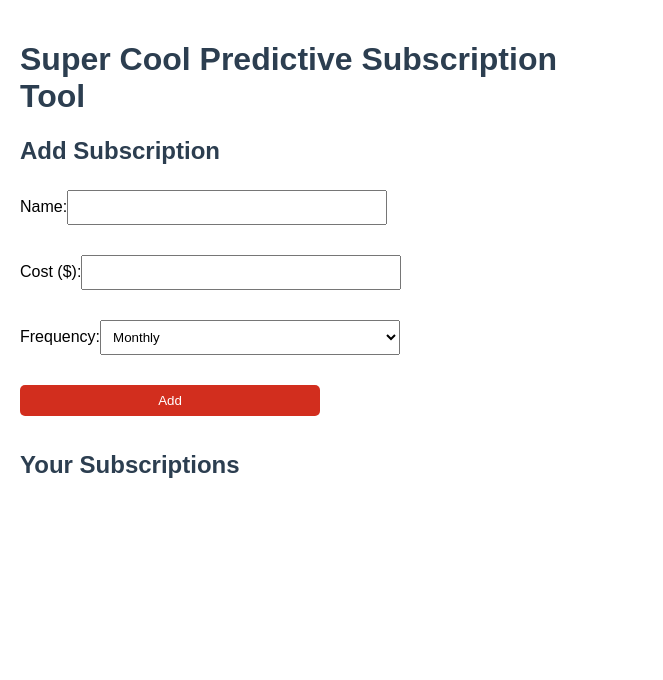
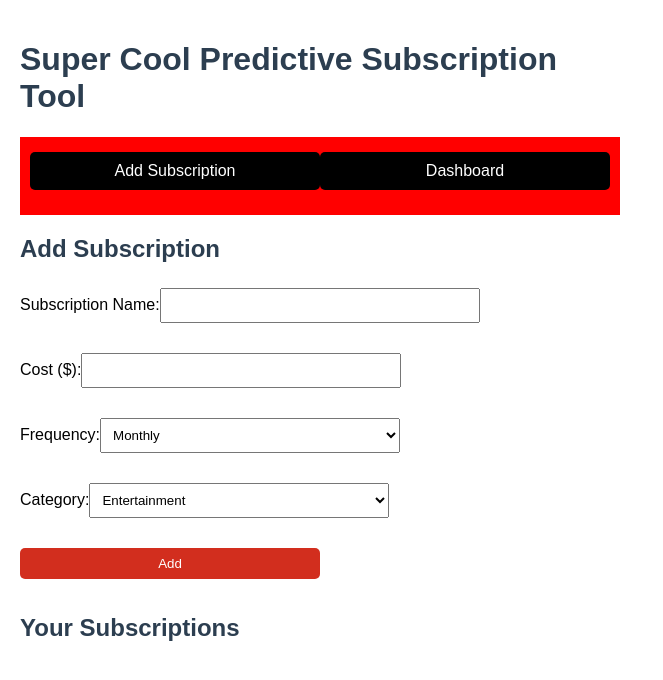
Before and after one commit to iSkewb/BreakFree, a React (Create React App) app in the folder predictive-subscription-tool/: page / in a window 1280 px wide. Shown: the top 680 px of the page, without its empty margins (0-663 px from the left). Built offline with nearby package versions, Linux system fonts and the light colour scheme.

Commit message:
Added NavBar

```diff
--- a/predictive-subscription-tool/src/components/AddSubscription.js
+++ b/predictive-subscription-tool/src/components/AddSubscription.js
@@ -1,22 +1,27 @@
 import React, { useState } from 'react';
+import NavBar from './NavBar'; // Import the NavBar component
 
 const AddSubscription = ({ onAdd }) => {
   const [name, setName] = useState('');
   const [cost, setCost] = useState('');
   const [frequency, setFrequency] = useState('monthly');
+  const [category, setCategory] = useState('entertainment');
 
   const handleSubmit = (e) => {
     e.preventDefault();
-    onAdd({ name, cost, frequency });
+    onAdd({ name, cost, frequency, category });
     setName('');
     setCost('');
+    setCategory('entertainment');
   };
 
   return (
+    <div>
+      <NavBar /> {/* Add the NavBar component */}
       <form onSubmit={handleSubmit}>
         <h2>Add Subscription</h2>
         <label>
-        Name:
+          Subscription Name:
           <input value={name} onChange={(e) => setName(e.target.value)} required />
         </label>
         <label>
@@ -35,8 +40,19 @@ const AddSubscription = ({ onAdd }) => {
             <option value="yearly">Yearly</option>
           </select>
         </label>
+        <label>
+          Category:
+          <select value={category} onChange={(e) => setCategory(e.target.value)}>
+            <option value="entertainment">Entertainment</option>
+            <option value="utilities">Utilities</option>
+            <option value="education">Education</option>
+            <option value="health">Health</option>
+            <option value="other">Other</option>
+          </select>
+        </label>
         <button type="submit">Add</button>
       </form>
+    </div>
   );
 };
 
--- /dev/null
+++ b/predictive-subscription-tool/src/components/NavBar.css
@@ -0,0 +1,18 @@
+.nav-bar {
+    background-color: red;
+    padding: 10px;
+    display: flex;
+    justify-content: space-between;
+  }
+
+  .nav-bar button {
+    background-color: rgb(0, 0, 0);
+    border: none;
+    padding: 10px 20px;
+    cursor: pointer;
+    font-size: 16px;
+  }
+
+  .nav-bar button:hover {
+    background-color: lightgray;
+  }
--- /dev/null
+++ b/predictive-subscription-tool/src/components/NavBar.js
@@ -0,0 +1,13 @@
+import React from 'react';
+import './NavBar.css'; // Assuming you will create a CSS file for styling
+
+const NavBar = () => {
+  return (
+    <div className="nav-bar">
+      <button onClick={() => window.location.href = '/add-subscription'}>Add Subscription</button>
+      <button onClick={() => window.location.href = '/dashboard'}>Dashboard</button>
+    </div>
+  );
+};
+
+export default NavBar;
```
Lines whose indentation alone changed are shown as unchanged.
